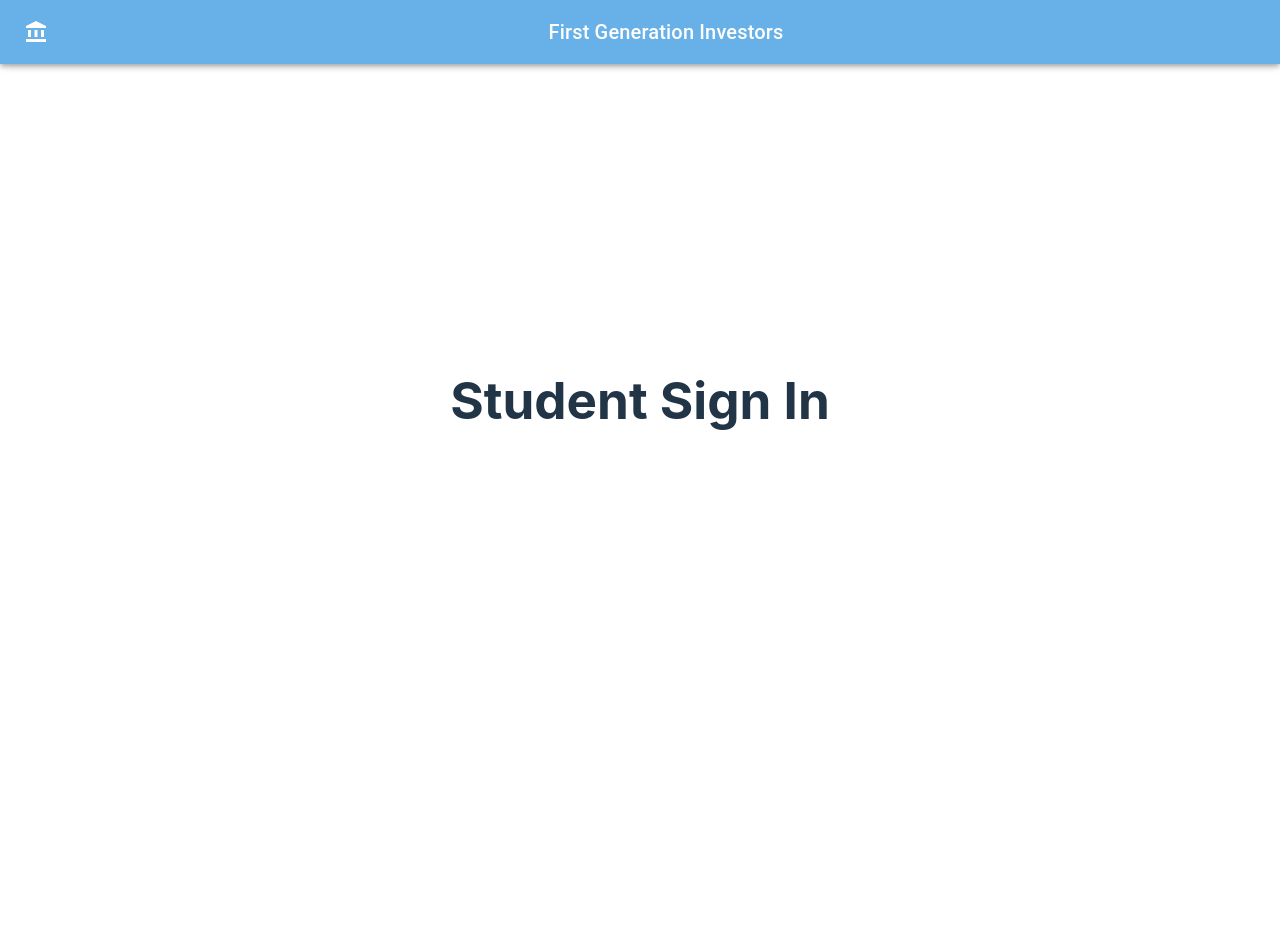
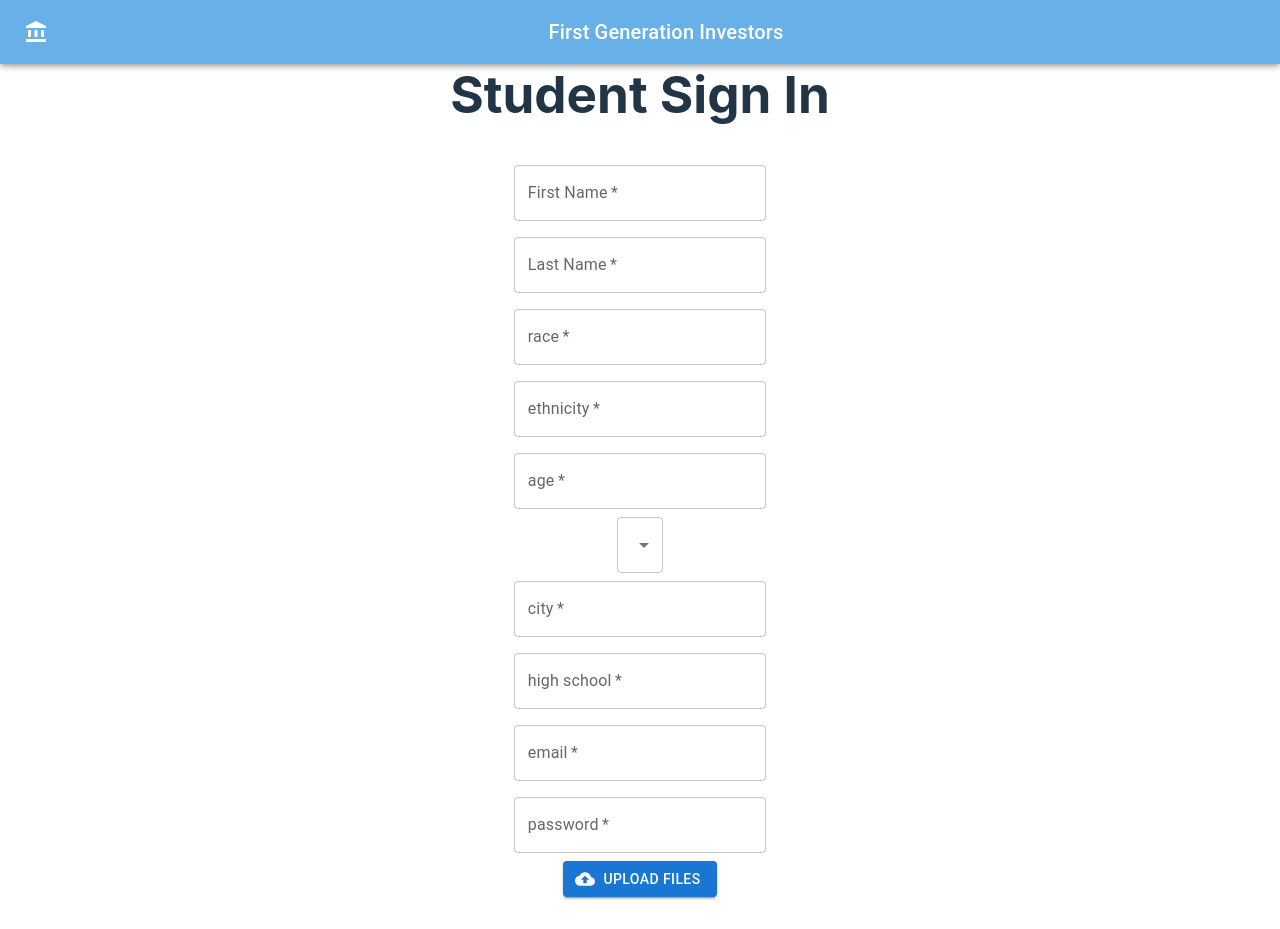
Before and after one commit to cfgjc24/Team-4, a React (Vite) app in the folder frontend/: page / in a window 1280 px wide. Before the commit the page ends 800 px from the top, so only its background shows below. Built offline with nearby package versions, Linux system fonts and the light colour scheme.

Commit message:
edited students

```diff
--- a/frontend/src/pages/StudentSignIn.jsx
+++ b/frontend/src/pages/StudentSignIn.jsx
@@ -1,5 +1,12 @@
 import React from 'react';
 import Header from '../components/header';
+import { FormControl, TextField } from '@mui/material';
+import Select from '@mui/material/Select';
+import Button from '@mui/material/Button';
+import CloudUploadIcon from '@mui/icons-material/CloudUpload';
+import { visuallyHidden } from '@mui/utils';
+import Box from '@mui/material/Box';
+
 
 
 function StudentSignIn() {
@@ -7,6 +14,121 @@
         <div>
             <Header />
             <h1>Student Sign In</h1>
+            <Box
+                component="form"
+                sx={{
+                    '& .MuiTextField-root': { m: 1, width: '25ch' },
+                    display: 'flex',
+                    flexDirection: 'column',
+                    alignItems: 'center',
+                }}
+                noValidate
+                autoComplete="off"
+            >
+            <FormControl>
+                <TextField
+                required
+                id = "first-name"
+                label = "First Name"
+                type = "string"
+                variant = "outlined"
+                />
+
+            </FormControl>
+            <FormControl>
+            <TextField
+                required
+                id = "last-name"
+                label = "Last Name"
+                type = "string"
+                variant = "outlined"
+                />
+            </FormControl>
+            <FormControl>
+                <TextField
+                required
+                id = "race"
+                label = "race"
+                type = "string"
+                variant = "outlined"
+                />
+            </FormControl>
+            <FormControl>
+                <TextField
+                required
+                id = "ethnicity"
+                label = "ethnicity"
+                type = "string"
+                variant = "outlined"
+                />
+            </FormControl>
+            <FormControl>
+                <TextField
+                required
+                id = "age"
+                label = "age"
+                type = "number"
+                variant = "outlined"
+                />
+            </FormControl>
+            <FormControl>
+                <Select
+                required
+                id = "state"
+                label = "state"
+                variant = "outlined"
+                />
+            </FormControl>
+            <FormControl>
+                <TextField
+                required
+                id = "city"
+                label = "city"
+                type = "string"
+                variant = "outlined"
+                />
+            </FormControl>
+            <FormControl>
+                <TextField
+                required
+                id = "high-school"
+                label = "high school"
+                type = "string"
+                variant = "outlined"
+                />
+            </FormControl>
+            <FormControl>
+                <TextField
+                required
+                id = "email"
+                label = "email"
+                type = "email"
+                variant = "outlined"
+                />
+            </FormControl>
+            <FormControl>
+                <TextField
+                required
+                id = "password"
+                label = "password"
+                type = "password"
+                variant = "outlined"
+                />
+            </FormControl>
+            <FormControl>
+            <Button
+            component="label"
+            role={undefined}
+            variant="contained"
+            tabIndex={-1}
+            startIcon={<CloudUploadIcon />}
+            >
+            Upload files
+            </Button>
+
+            </FormControl>
+            </Box>
+
         </div>
     )
 };
```
